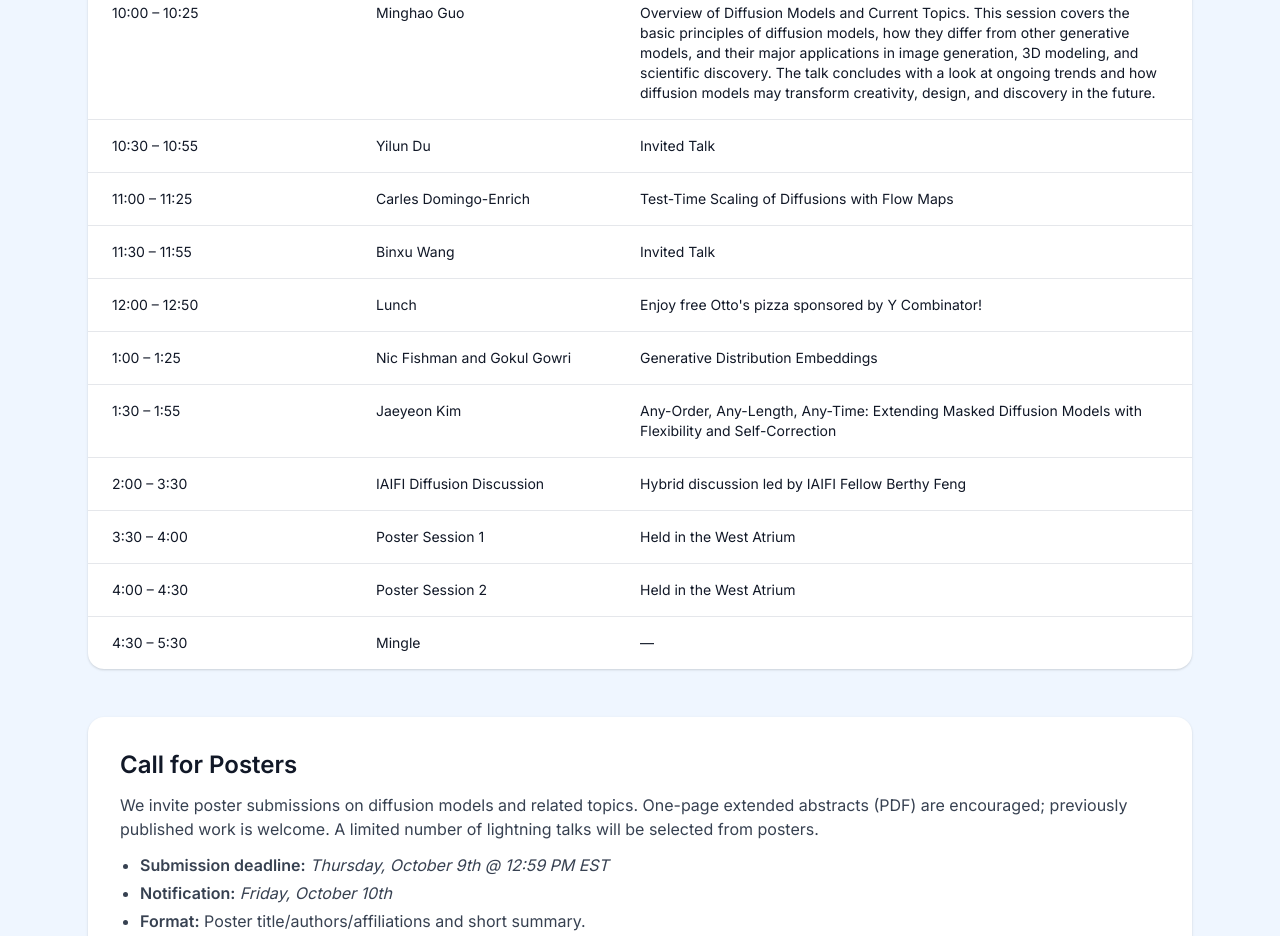
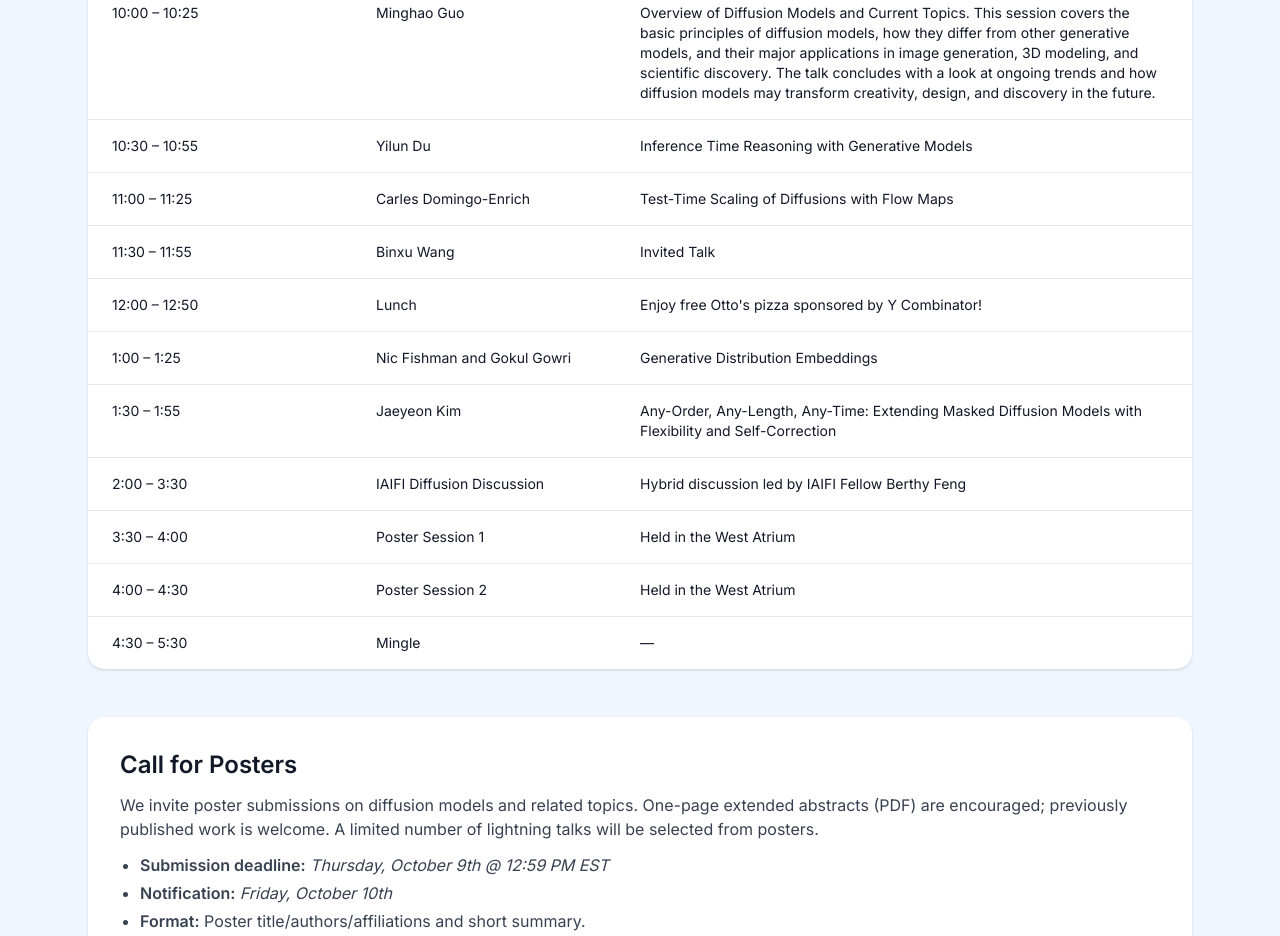
Before and after one commit to bostondiffusionday/bostondiffusionday.github.io, a plain HTML site: page index.html in a window 1280 px wide. Shown: the part 857-1793 px from the top of the page. Drawn offline with nearby package versions, Linux system fonts and the light colour scheme.

Commit message:
Update index.html

```diff
--- a/index.html
+++ b/index.html
@@ -108,7 +108,7 @@ I<!DOCTYPE html>
             <div class="grid grid-cols-12 px-6 py-4 hover:bg-blue-50">
               <div class="col-span-4 sm:col-span-3 font-medium">10:30 – 10:55</div>
               <div class="col-span-4 sm:col-span-3">Yilun Du</div>
-              <div class="col-span-4 sm:col-span-6">Invited Talk</div>
+              <div class="col-span-4 sm:col-span-6">Inference Time Reasoning with Generative Models</div>
             </div>
             <div class="grid grid-cols-12 px-6 py-4 hover:bg-blue-50">
               <div class="col-span-4 sm:col-span-3 font-medium">11:00 – 11:25</div>
```
